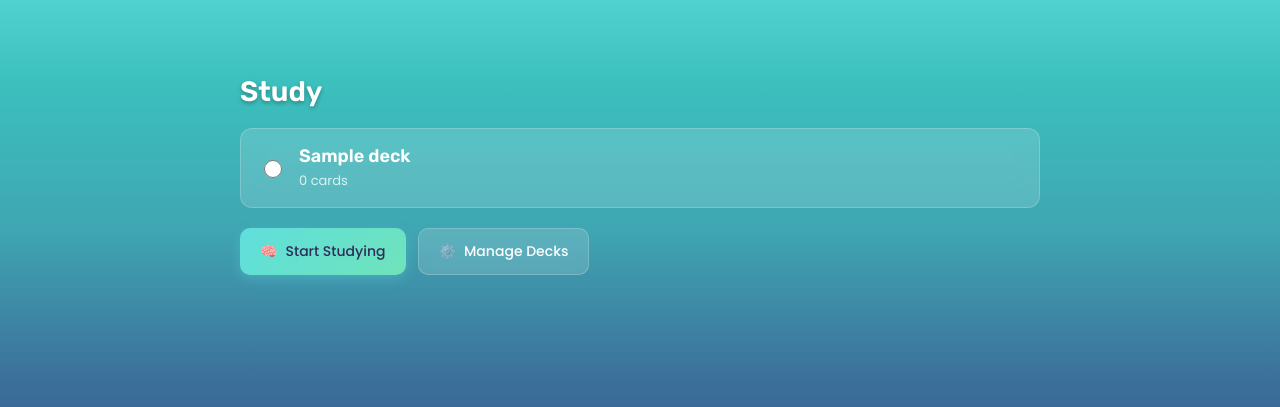
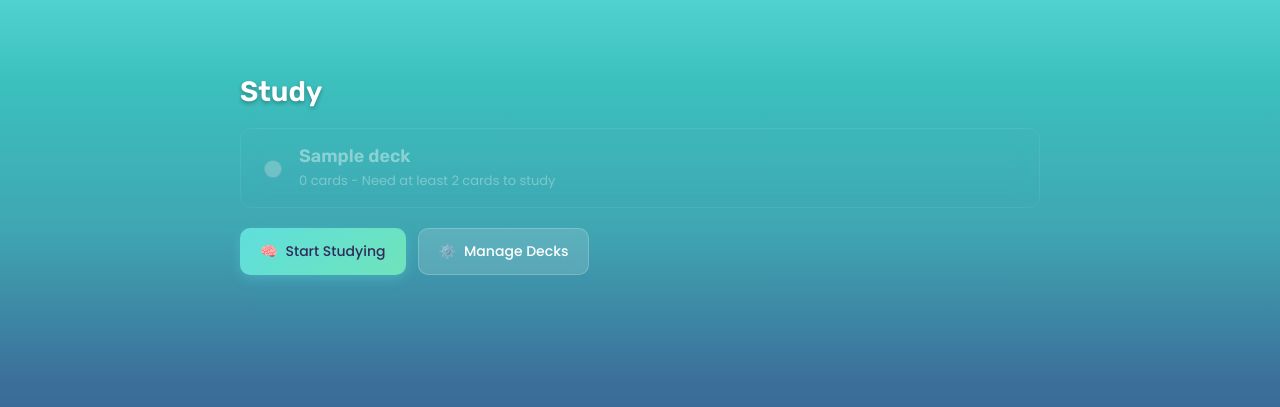
Before and after one commit to MossyConsole/StudyStacks, a Flask app: template templates/study.html in a window 1280 px wide. Shown: the part 64-471 px from the top of the page. Run offline with Flask 2, Linux system fonts and the light colour scheme; the template is opened without the code that fills it: most values are stand-ins (such as "Sample title", 1, 10 or a date in 2020); some web fonts are replaced.

Commit message:
Restricted Studying
Restricted study feature to decks with 2 or more cards

```diff
--- a/app.py
+++ b/app.py
@@ -438,6 +438,14 @@ def study_select():
         deck_index = int(idx)
     except (TypeError, ValueError):
         return redirect('/study')
+
+    # Validate deck has enough cards
+    auth_id = user['userinfo']['sub']
+    decks = get_user_decks(auth_id)
+
+    if deck_index >= len(decks) or len(decks[deck_index].flashcards) < 2:
+        return redirect('/study')
+
     return redirect(f'/study/{deck_index}')
 
 @app.route('/study/<int:deck_index>')
@@ -451,7 +459,7 @@ def study_deck(deck_index):
 
     if deck_index < len(decks):
         deck = decks[deck_index]
-        if not deck.flashcards:
+        if not deck.flashcards or len(deck.flashcards) < 2:
             return redirect('/study')
 
         # Generate study session data with answer choices
@@ -605,7 +613,10 @@ def delete_deck(deck_index):
 
 @app.route('/explore-decks')
 def explore_decks():
-    return render_template('explore-decks.html')
+    user = session.get('user')
+    if not user:
+        return redirect('/login')
+    return render_template('explore-decks.html', user=user)
 
 if __name__ == '__main__':
     app.run(host="0.0.0.0", port=3000, debug=True)
--- a/templates/study.html
+++ b/templates/study.html
@@ -174,6 +174,33 @@
             border-color: var(--tiffany-blue);
             transform: translateY(-1px);
         }
+
+        .select-item.disabled {
+            opacity: 0.4;
+            cursor: not-allowed;
+            background: var(--transparent-white-10);
+        }
+
+        .select-item.disabled:hover {
+            background: var(--transparent-white-10);
+            transform: none;
+        }
+
+        .select-item.disabled input[type="radio"] {
+            cursor: not-allowed;
+        }
+
+        .warning-message {
+            background: rgba(248, 113, 113, 0.2);
+            border: 1px solid rgba(248, 113, 113, 0.4);
+            border-radius: 8px;
+            padding: 12px 16px;
+            margin-top: 10px;
+            color: #fca5a5;
+            font-family: var(--font-poppins);
+            font-size: 14px;
+            display: none;
+        }
     </style>
 </head>
 <body>
@@ -195,14 +222,17 @@
         <form action="/study/select" method="POST">
             <div class="select-list">
                 {% for deck in decks %}
-                <label class="select-item">
-                    <input type="radio" name="selected_deck_index" value="{{ loop.index0 }}" required>
+                <label class="select-item{% if deck.flashcards|length < 2 %} disabled{% endif %}" data-card-count="{{ deck.flashcards|length }}">
+                    <input type="radio" name="selected_deck_index" value="{{ loop.index0 }}" required {% if deck.flashcards|length < 2 %}disabled{% endif %}>
                     <div class="select-texts">
                         <div class="deck-name">{{ deck.name }}</div>
-                        <div class="deck-meta">{{ deck.flashcards|length }} cards</div>
+                        <div class="deck-meta">{{ deck.flashcards|length }} cards{% if deck.flashcards|length < 2 %} - Need at least 2 cards to study{% endif %}</div>
                     </div>
                 </label>
                 {% endfor %}
+            </div>
+            <div class="warning-message" id="warning-message">
+                ⚠️ You need at least 2 cards in a deck to start studying. Please add more cards to this deck first.
             </div>
             <div class="actions">
                 <button type="submit" class="study-btn btn-primary">
@@ -222,5 +252,35 @@
         </div>
         {% endif %}
     </div>
+
+    <script>
+        document.addEventListener('DOMContentLoaded', function() {
+            const disabledItems = document.querySelectorAll('.select-item.disabled');
+            const warningMessage = document.getElementById('warning-message');
+
+            disabledItems.forEach(item => {
+                item.addEventListener('click', function(e) {
+                    e.preventDefault();
+                    e.stopPropagation();
+
+                    // Show warning message
+                    warningMessage.style.display = 'block';
+
+                    // Hide warning after 5 seconds
+                    setTimeout(() => {
+                        warningMessage.style.display = 'none';
+                    }, 5000);
+                });
+            });
+
+            // Hide warning when clicking on enabled items
+            const enabledItems = document.querySelectorAll('.select-item:not(.disabled)');
+            enabledItems.forEach(item => {
+                item.addEventListener('click', function() {
+                    warningMessage.style.display = 'none';
+                });
+            });
+        });
+    </script>
 </body>
 </html>
```
Also changed, not shown: templates/explore-decks.html (+7 -4 lines).
